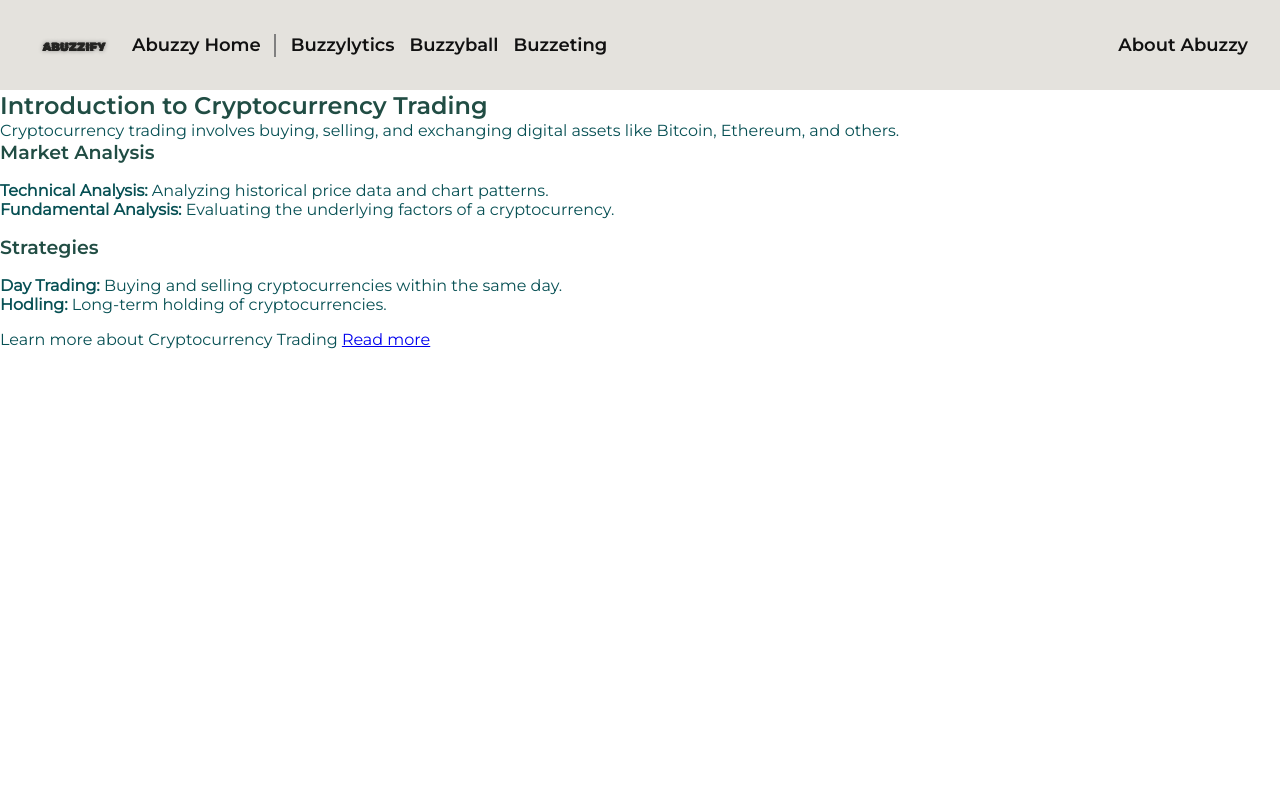
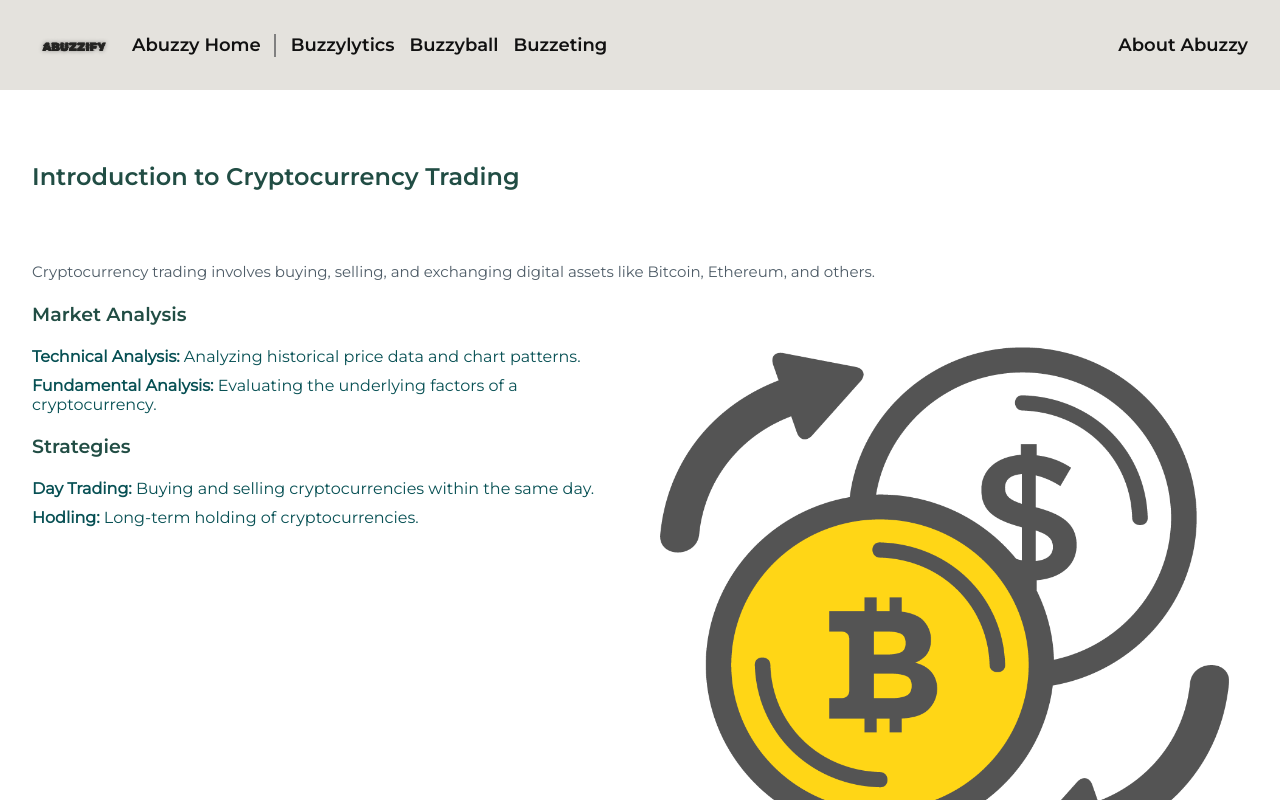
Before and after one commit to ArmandoHysaj/abuzzify, a Next.js app: page /buzzylytics/articles/crypto-trading in a window 1280 px wide. Built offline with nearby package versions, Linux system fonts and the light colour scheme.

Commit message:
changes / adjustments

```diff
--- a/src/app/Buzzylytics/portfolio/EducationalContent.tsx
+++ b/src/app/Buzzylytics/portfolio/EducationalContent.tsx
@@ -5,7 +5,7 @@ import Link from "next/link";
 const EducationalContent: React.FC = () => {
   return (
     <div className="educational-content">
-      <h2>Educational Content</h2>
+      <h3>Educational Content</h3>
       <ul>
         <p>
           Welcome to our educational content section! Here, you can find
--- a/src/app/buzzylytics/articles/blockchain-technology/page.tsx
+++ b/src/app/buzzylytics/articles/blockchain-technology/page.tsx
@@ -8,7 +8,7 @@ const BlockchainTechnology: React.FC = () => {
     <>
       <div className="header">
         <div className="header-title">
-          <h2>Understanding Blockchain Technology</h2>
+          <h3>Understanding Blockchain Technology</h3>
         </div>
       </div>
       <div className="educational-content container">
@@ -51,7 +51,7 @@ const BlockchainTechnology: React.FC = () => {
             </p> */}
           </div>
           <div className="media">
-            <img src={blockchain.src} alt="Abuzzify Logo" />
+            <img src={blockchain.src} alt="" />
           </div>
         </div>
       </div>
--- /dev/null
+++ b/src/app/buzzylytics/articles/crypto-trading/crypto-trading.scss
@@ -0,0 +1,28 @@
+.educational-content {
+    > p {
+        margin-bottom: 20px;
+    }
+
+    ul {
+        margin: 20px 0;
+        li{
+            margin-bottom: 10px;
+        }
+    }
+}
+@media (min-width: 960px) {
+    .educational-content .wrapper{
+        display: flex;
+        .media{
+            max-width: 50%;
+        }
+        img{
+            width: 100%;
+            object-fit: cover;
+        }
+    }
+}
+
+@media (max-width: 959px) {
+
+}
--- a/src/app/buzzylytics/articles/crypto-trading/page.tsx
+++ b/src/app/buzzylytics/articles/crypto-trading/page.tsx
@@ -1,19 +1,28 @@
 // src/app/components/CryptoTrading.tsx
 import React from "react";
+import trading from "./trading.png";
+import "./crypto-trading.scss";
 
 const CryptoTrading: React.FC = () => {
   return (
-    <div className="educational-content">
+    <>
+      <div className="header">
+        <div className="header-title">
           <h2>Introduction to Cryptocurrency Trading</h2>
-      <p>
-        Cryptocurrency trading involves buying, selling, and exchanging digital
-        assets like Bitcoin, Ethereum, and others.
+        </div>
+      </div>
+      <div className="educational-content container">
+        <p className="cp-text">
+          Cryptocurrency trading involves buying, selling, and exchanging
+          digital assets like Bitcoin, Ethereum, and others.
         </p>
+        <div className="wrapper">
+          <div className="description">
             <h3>Market Analysis</h3>
             <ul>
               <li>
-          <strong>Technical Analysis:</strong> Analyzing historical price data
-          and chart patterns.
+                <strong>Technical Analysis:</strong> Analyzing historical price
+                data and chart patterns.
               </li>
               <li>
                 <strong>Fundamental Analysis:</strong> Evaluating the underlying
@@ -23,18 +32,24 @@ const CryptoTrading: React.FC = () => {
             <h3>Strategies</h3>
             <ul>
               <li>
-          <strong>Day Trading:</strong> Buying and selling cryptocurrencies
-          within the same day.
+                <strong>Day Trading:</strong> Buying and selling
+                cryptocurrencies within the same day.
               </li>
               <li>
                 <strong>Hodling:</strong> Long-term holding of cryptocurrencies.
               </li>
             </ul>
-      <p>
+            {/* <p>
               Learn more about Cryptocurrency Trading{" "}
                <a href="/articles/cryptocurrency-trading">Read more</a>
-      </p>
+            </p> */}
           </div>
+          <div className="media">
+            <img src={trading.src} alt="" />
+          </div>
+        </div>
+      </div>
+    </>
   );
 };
 
```
Also changed, not shown: src/app/Buzzylytics/portfolio/portfolio.scss (+8 -0 lines), src/app/Buzzylytics/portfolio/portfolio.tsx (+22 -24 lines), src/app/buzzylytics/articles/crypto-trading/trading.png (added). Lines whose indentation alone changed are shown as unchanged.
